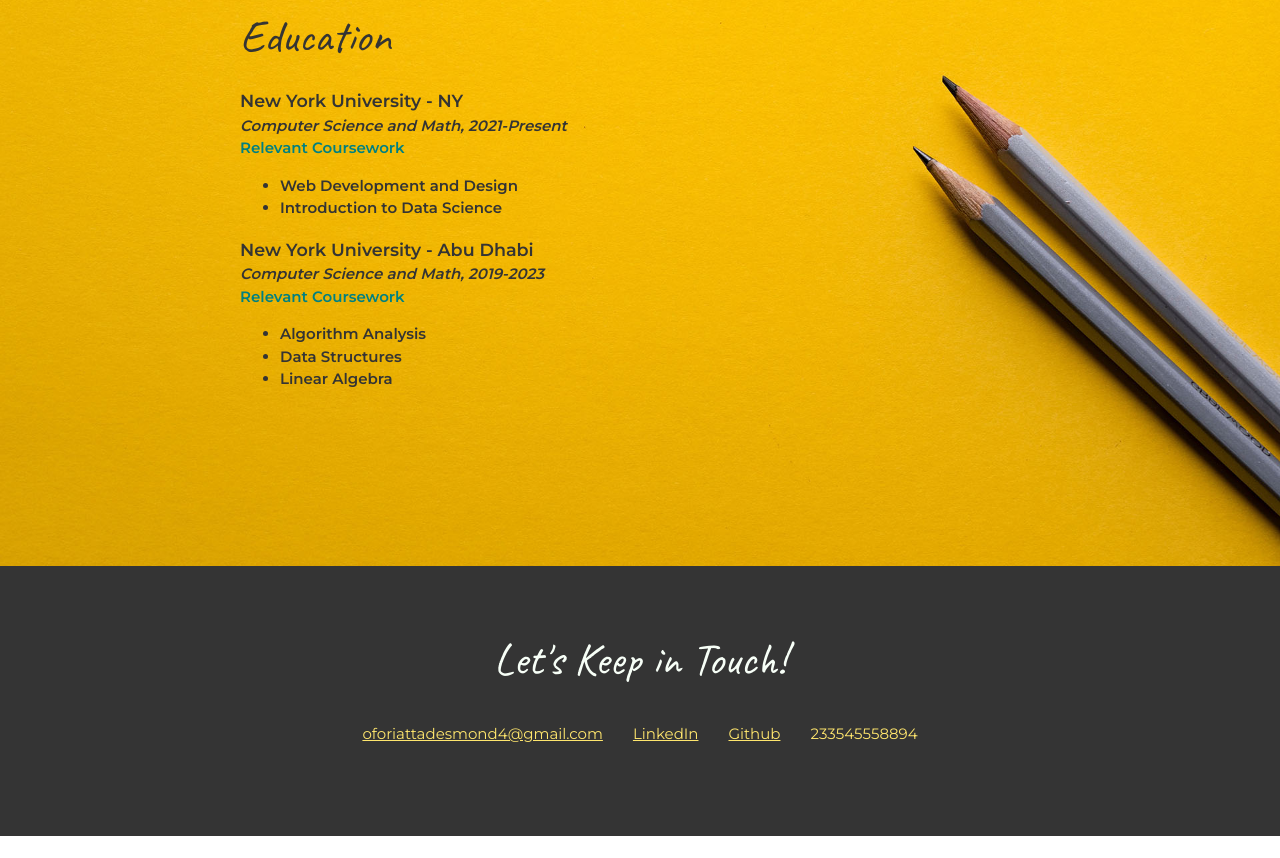
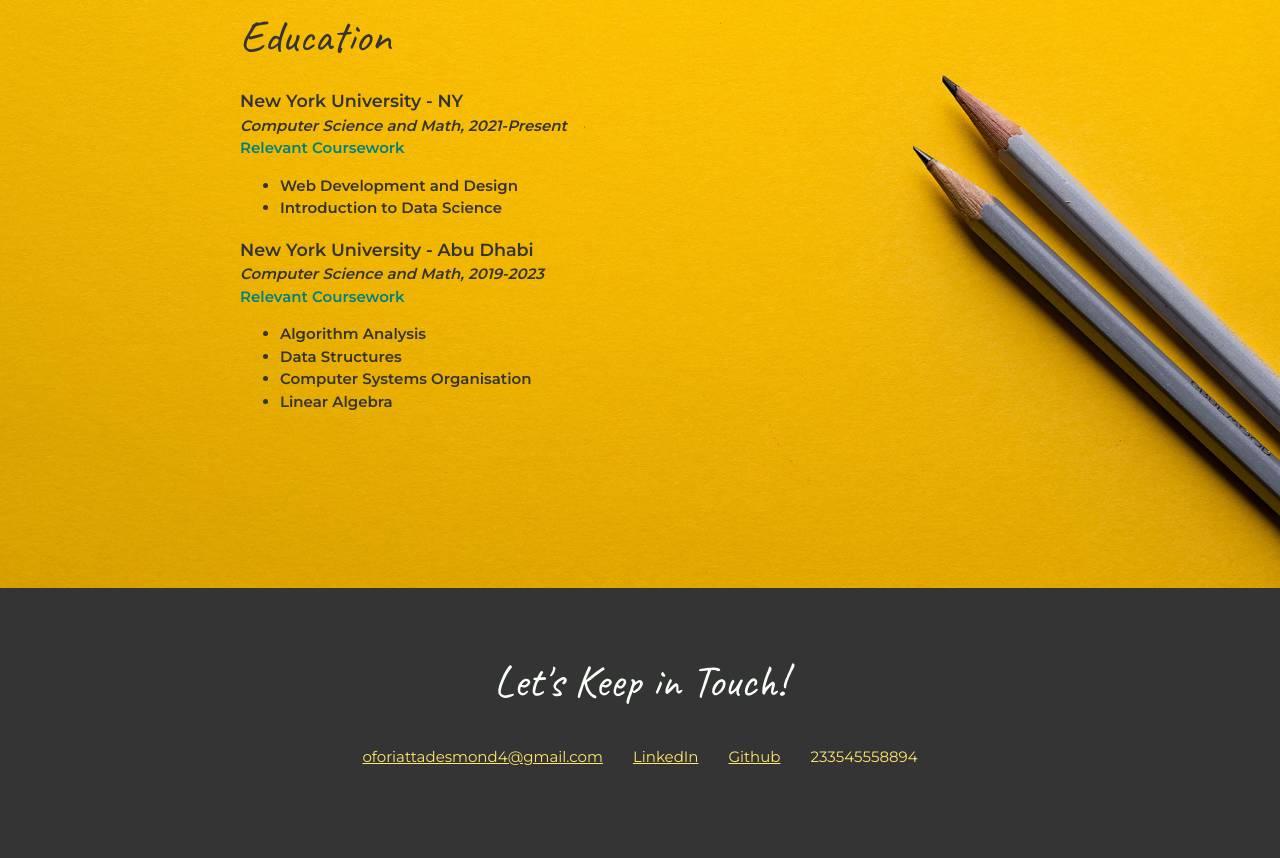
Before and after one commit to Des-cloud/Portfolio, a plain HTML site: page index.html in a window 1280 px wide. Shown: the part 3761-4619 px from the top of the page. Before the commit the page ends 4597 px from the top, so only its background shows below. Drawn offline with Linux system fonts and the light colour scheme.

Commit message:
update page

```diff
--- a/index.html
+++ b/index.html
@@ -275,6 +275,7 @@
             <ul>
               <li>Algorithm Analysis</li>
               <li>Data Structures</li>
+              <li>Computer Systems Organisation</li>
               <li>Linear Algebra</li>
               <!-- <li>Probability Theory</li> -->
             </ul>
```
